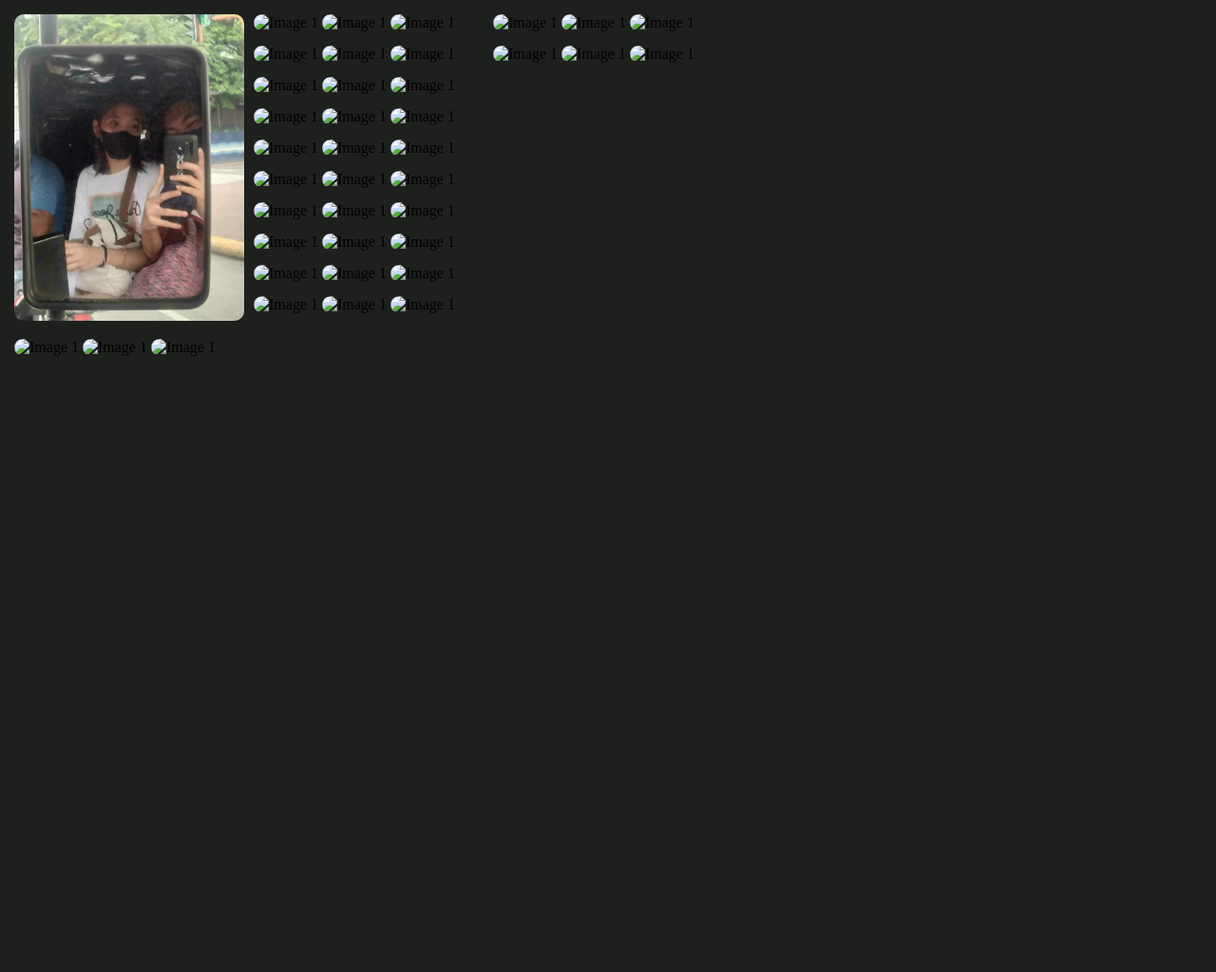
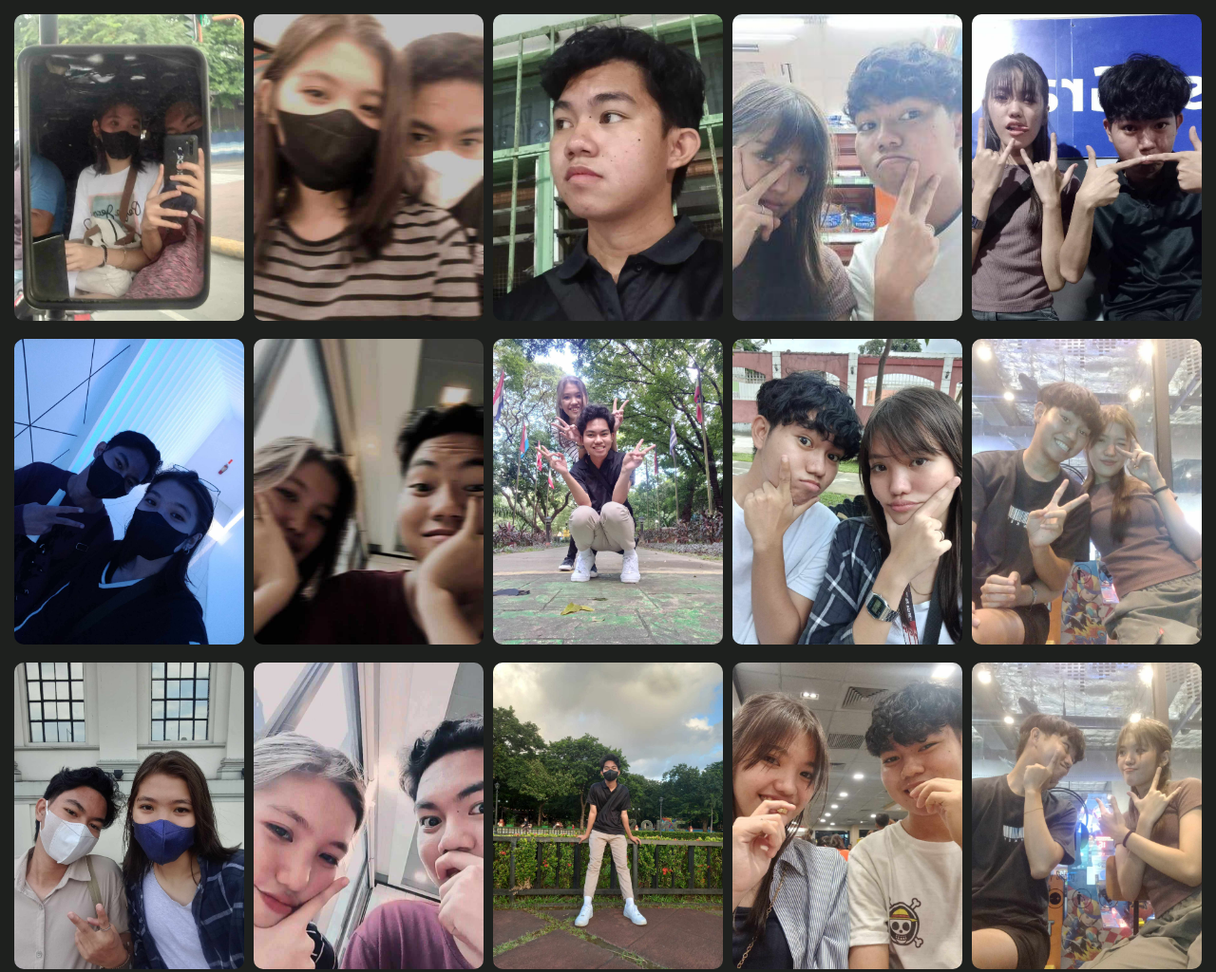
Before and after one commit to McReyes0314/100403, a plain HTML site: page photos.html in a window 1280 px wide. Shown: the top 1024 px of the page at 95% size. Before the commit the page ends 800 px from the top, so only its background shows below. Drawn offline with Linux system fonts and the light colour scheme.

Commit message:
Update photos.html

```diff
--- a/photos.html
+++ b/photos.html
@@ -29,45 +29,45 @@
 <body>
     <div class="container">
         <img src="1.jpg" alt="Image 1">
-        <img src="img/2.jpg" alt="Image 1">
-        <img src="img/3.jpg" alt="Image 1">
-        <img src="img/4.jpg" alt="Image 1">
-        <img src="img/5.jpg" alt="Image 1">
-        <img src="img/6.jpg" alt="Image 1">
-        <img src="img/7.jpg" alt="Image 1">
-        <img src="img/8.jpg" alt="Image 1">
-        <img src="img/9.jpg" alt="Image 1">
-        <img src="img/10.jpg" alt="Image 1">
-        <img src="img/11.jpg" alt="Image 1">
-        <img src="img/12.jpg" alt="Image 1">
-        <img src="img/13.jpg" alt="Image 1">
-        <img src="img/14.jpg" alt="Image 1">
-        <img src="img/15.jpg" alt="Image 1">
-        <img src="img/16.jpg" alt="Image 1">
-        <img src="img/17.jpg" alt="Image 1">
-        <img src="img/18.jpg" alt="Image 1">
-        <img src="img/19.jpg" alt="Image 1">
-        <img src="img/20.jpg" alt="Image 1">
-        <img src="img/21.jpg" alt="Image 1">
-        <img src="img/22.jpg" alt="Image 1">
-        <img src="img/23.jpg" alt="Image 1">
-        <img src="img/24.jpg" alt="Image 1">
-        <img src="img/25.jpg" alt="Image 1">
-        <img src="img/26.jpg" alt="Image 1">
-        <img src="img/27.jpg" alt="Image 1">
-        <img src="img/28.jpg" alt="Image 1">
-        <img src="img/29.jpg" alt="Image 1">
-        <img src="img/30.jpg" alt="Image 1">
-        <img src="img/31.jpg" alt="Image 1">
-        <img src="img/32.jpg" alt="Image 1">
-        <img src="img/33.jpg" alt="Image 1">
-        <img src="img/34.jpg" alt="Image 1">
-        <img src="img/35.jpg" alt="Image 1">
-        <img src="img/36.jpg" alt="Image 1">
-        <img src="img/37.jpg" alt="Image 1">
-        <img src="img/38.jpg" alt="Image 1">
-        <img src="img/39.jpg" alt="Image 1">
-        <img src="img/40.jpg" alt="Image 1">
+        <img src="2.jpg" alt="Image 1">
+        <img src="3.jpg" alt="Image 1">
+        <img src="4.jpg" alt="Image 1">
+        <img src="5.jpg" alt="Image 1">
+        <img src="6.jpg" alt="Image 1">
+        <img src="7.jpg" alt="Image 1">
+        <img src="8.jpg" alt="Image 1">
+        <img src="9.jpg" alt="Image 1">
+        <img src="10.jpg" alt="Image 1">
+        <img src="11.jpg" alt="Image 1">
+        <img src="12.jpg" alt="Image 1">
+        <img src="13.jpg" alt="Image 1">
+        <img src="14.jpg" alt="Image 1">
+        <img src="15.jpg" alt="Image 1">
+        <img src="16.jpg" alt="Image 1">
+        <img src="17.jpg" alt="Image 1">
+        <img src="18.jpg" alt="Image 1">
+        <img src="19.jpg" alt="Image 1">
+        <img src="20.jpg" alt="Image 1">
+        <img src="21.jpg" alt="Image 1">
+        <img src="22.jpg" alt="Image 1">
+        <img src="23.jpg" alt="Image 1">
+        <img src="24.jpg" alt="Image 1">
+        <img src="25.jpg" alt="Image 1">
+        <img src="26.jpg" alt="Image 1">
+        <img src="27.jpg" alt="Image 1">
+        <img src="28.jpg" alt="Image 1">
+        <img src="29.jpg" alt="Image 1">
+        <img src="30.jpg" alt="Image 1">
+        <img src="31.jpg" alt="Image 1">
+        <img src="32.jpg" alt="Image 1">
+        <img src="33.jpg" alt="Image 1">
+        <img src="34.jpg" alt="Image 1">
+        <img src="35.jpg" alt="Image 1">
+        <img src="36.jpg" alt="Image 1">
+        <img src="37.jpg" alt="Image 1">
+        <img src="38.jpg" alt="Image 1">
+        <img src="39.jpg" alt="Image 1">
+        <img src="40.jpg" alt="Image 1">
     </div>
 </body>
 </html>
```
